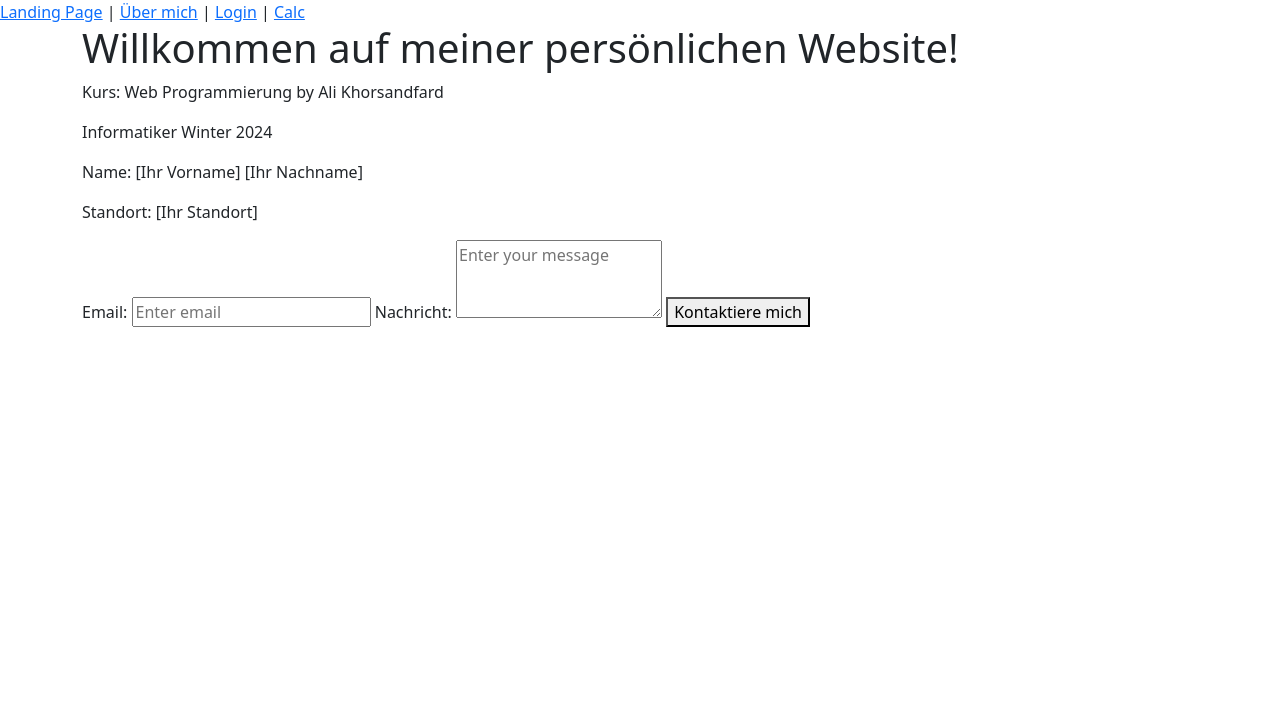
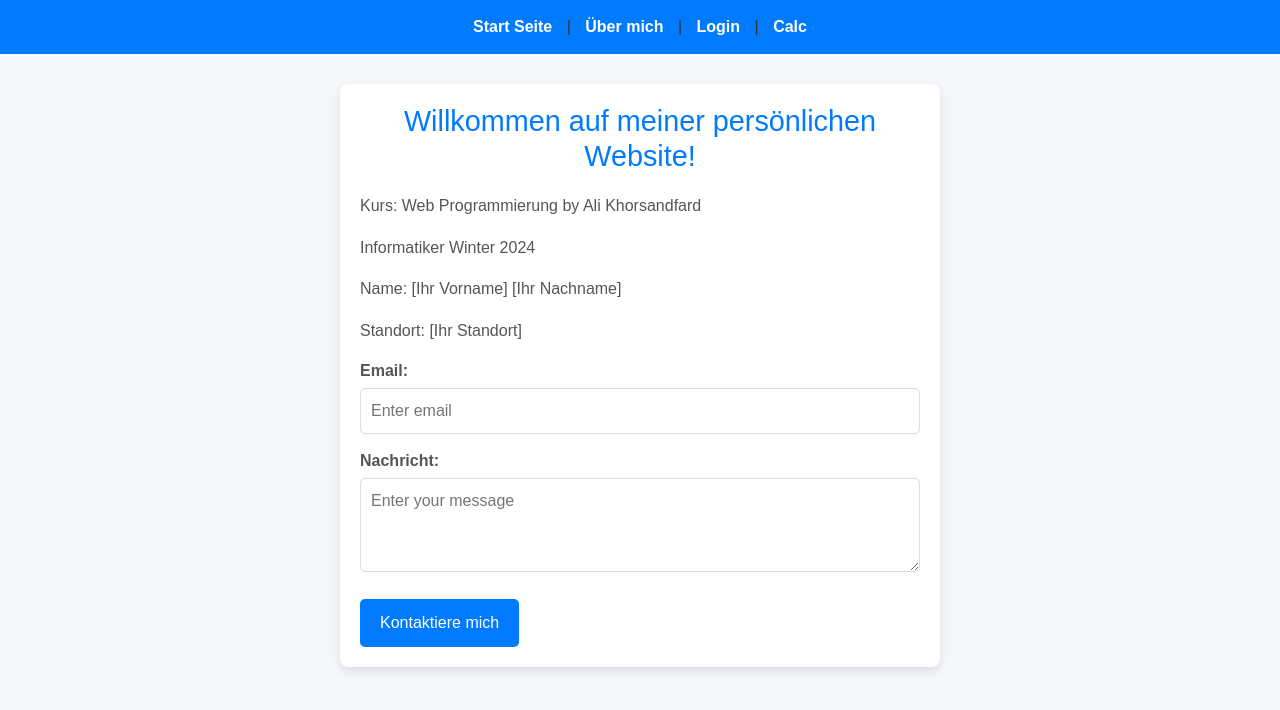
Before and after one commit to GentheUgly/WEBDEV_EK, a PHP site: page / in a window 1280 px wide. Shown: the top 710 px of the page. Run offline with PHP 8.4, Linux system fonts and the light colour scheme.

Commit message:
created logout.php; changed to Start Seite; add code in styles.css

```diff
--- a/about.html
+++ b/about.html
@@ -9,7 +9,7 @@
 <body>
     <header>
         <nav>
-            <a href="index.html">Landing Page</a> |
+            <a href="index.html">Start Seite</a> |
             <a href="about.html">Über mich</a> |
             <a href="login.php">Login</a> |
             <a href="calc.html">Calc</a>
--- a/calc.html
+++ b/calc.html
@@ -9,7 +9,7 @@
 <body>
     <header>
         <nav>
-            <a href="index.html">Landing Page</a> |
+            <a href="index.html">Start Seite</a> |
             <a href="about.html">Über mich</a> |
             <a href="login.php">Login</a> |
             <a href="calc.html">Calc</a>
--- a/index.html
+++ b/index.html
@@ -2,14 +2,14 @@
 <html lang="de">
 <head>
     <meta charset="UTF-8">
-    <title>Landing Page</title>
+    <title>Start Seite</title>
     <link rel="stylesheet" href="https://cdn.jsdelivr.net/npm/bootstrap@5.3.3/dist/css/bootstrap.min.css">
     <link rel="stylesheet" href="css/styles.css">
 </head>
 <body>
     <header>
         <nav>
-            <a href="index.html">Landing Page</a> |
+            <a href="index.html">Start Seite</a> |
             <a href="about.html">Über mich</a> |
             <a href="login.php">Login</a> |
             <a href="calc.html">Calc</a>
--- a/secret.php
+++ b/secret.php
@@ -17,7 +17,7 @@ if (!isset($_SESSION['loggedin']) || $_SESSION['loggedin'] !== true) {
 <body>
     <header>
         <nav>
-            <a href="index.html">Landing Page</a> |
+            <a href="index.html">Start Seite</a> |
             <a href="about.html">Über mich</a> |
             <a href="login.php">Login</a> |
             <a href="calc.html">Calc</a> |
--- a/styles.css
+++ b/styles.css
@@ -0,0 +1,107 @@
+/* Grundlegendes Layout */
+body {
+    font-family: Arial, sans-serif;
+    background-color: #f4f6f9;
+    color: #333;
+    margin: 0;
+    padding: 0;
+}
+
+/* Container-Stile */
+.container {
+    max-width: 600px;
+    margin: 30px auto;
+    padding: 20px;
+    background-color: #ffffff;
+    border-radius: 8px;
+    box-shadow: 0 4px 8px rgba(0, 0, 0, 0.1);
+}
+
+/* Header und Navigation */
+header {
+    background-color: #007bff;
+    padding: 15px;
+    text-align: center;
+}
+
+header nav a {
+    color: white;
+    text-decoration: none;
+    font-weight: bold;
+    margin: 0 10px;
+    transition: color 0.3s ease;
+}
+
+header nav a:hover {
+    color: #dbe5ff;
+}
+
+/* Überschriften */
+h1 {
+    font-size: 1.8em;
+    color: #007bff;
+    text-align: center;
+    margin-bottom: 20px;
+}
+
+/* Textabsätze */
+p {
+    font-size: 1em;
+    line-height: 1.6;
+    color: #555;
+}
+
+/* Formularstile */
+form label {
+    font-weight: bold;
+    margin-top: 15px;
+    display: block;
+    color: #555;
+}
+
+form input, form textarea {
+    width: 100%;
+    padding: 10px;
+    margin-top: 5px;
+    border: 1px solid #ddd;
+    border-radius: 5px;
+    font-size: 1em;
+}
+
+form input:focus, form textarea:focus {
+    border-color: #007bff;
+    outline: none;
+    box-shadow: 0 0 5px rgba(0, 123, 255, 0.2);
+}
+
+/* Button-Stile */
+form button {
+    background-color: #007bff;
+    color: white;
+    border: none;
+    padding: 12px 20px;
+    margin-top: 20px;
+    cursor: pointer;
+    font-size: 1em;
+    border-radius: 5px;
+    transition: background-color 0.3s ease;
+}
+
+form button:hover {
+    background-color: #0056b3;
+}
+
+/* Fehlermeldungen */
+.error-message {
+    color: #d9534f;
+    font-weight: bold;
+    margin-top: 15px;
+}
+
+/* Footer */
+footer {
+    text-align: center;
+    padding: 20px;
+    font-size: 0.9em;
+    color: #666;
+}
```
Also changed, not shown: logout.php (added, +7 -0 lines).
